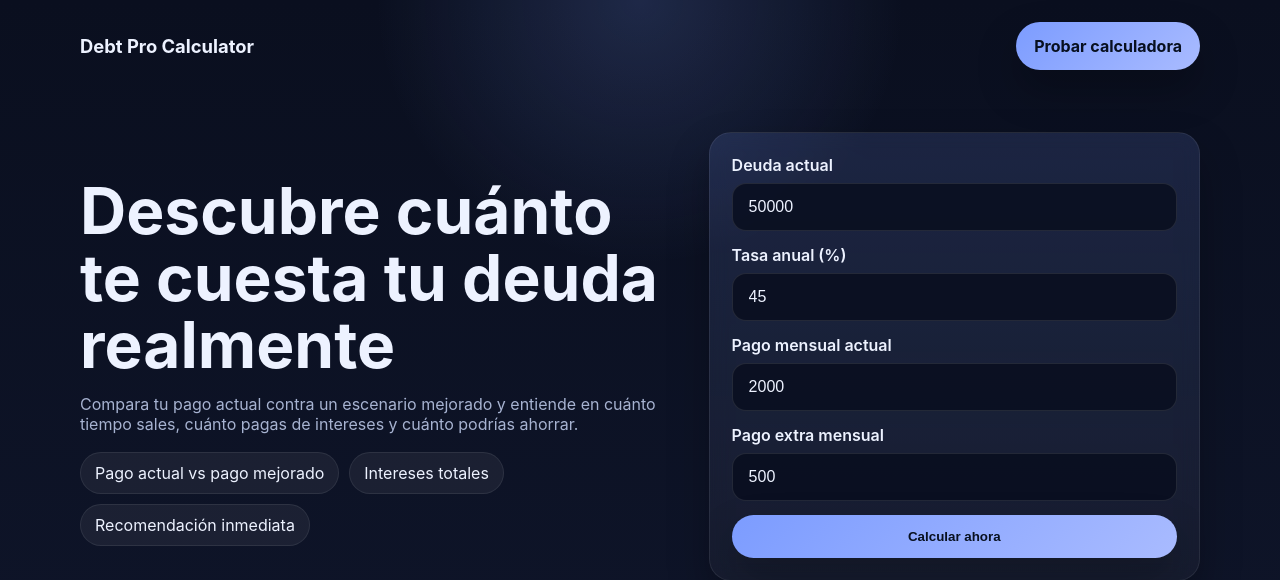
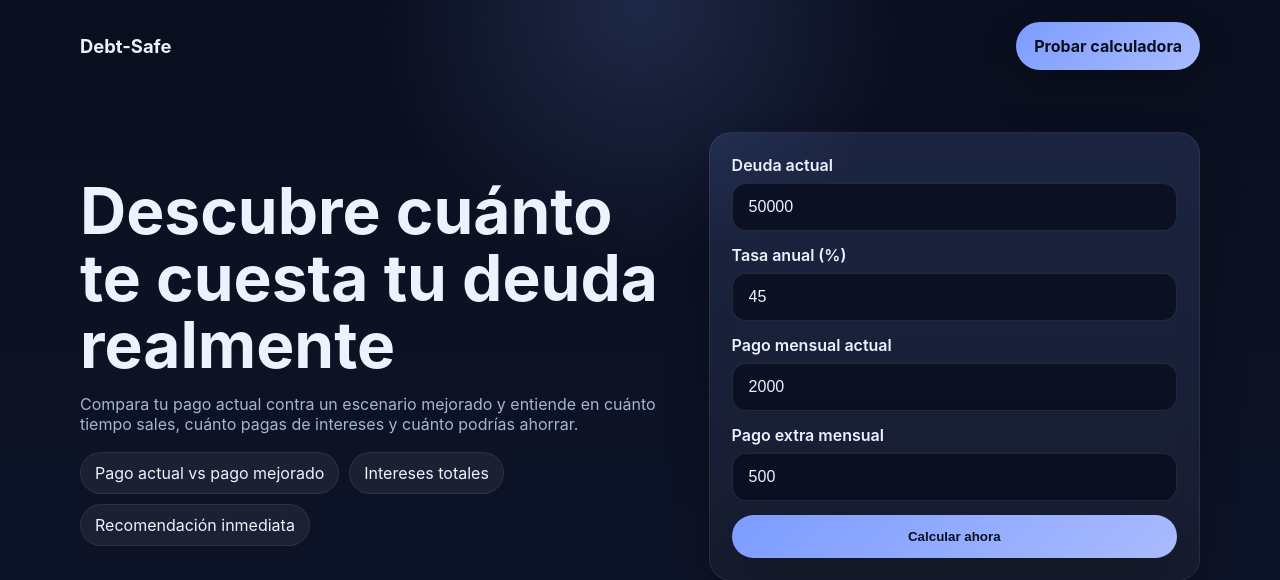
Before and after one commit to DanielMB2003/debt-safe, a FastAPI app: page / in a window 1280 px wide. Shown: the top 580 px of the page. Run offline with FastAPI, Linux system fonts and the light colour scheme.

Commit message:
Edit de página 2

```diff
--- a/app/templates/base.html
+++ b/app/templates/base.html
@@ -11,7 +11,7 @@
     <header class="site-header">
       <div class="container nav">
         <div>
-          <h1 class="brand">Debt Pro Calculator</h1>
+          <h1 class="brand">Debt-Safe</h1>
         </div>
         <a class="nav-link" href="#calculadora">Probar calculadora</a>
       </div>
```
